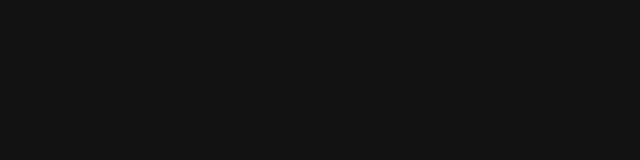
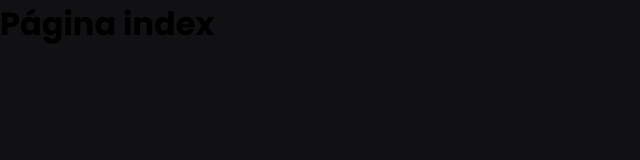
Before and after one commit to Tassio-Med/starwars-news, a Next.js app: page / in a window 1280 px wide. Shown: the top 160 px of the page, without its empty margins (0-640 px from the left). Built offline with nearby package versions, Linux system fonts and the light colour scheme.

Commit message:
:bug: fix: corrigido erro de tag dentro do Head

```diff
--- a/src/pages/index.tsx
+++ b/src/pages/index.tsx
@@ -8,6 +8,7 @@ export default function Home() {
       <Head>
         <title>Create Next App</title>
       </Head>
+      <h1>Página index</h1>
     </div>
   )
 }
```
